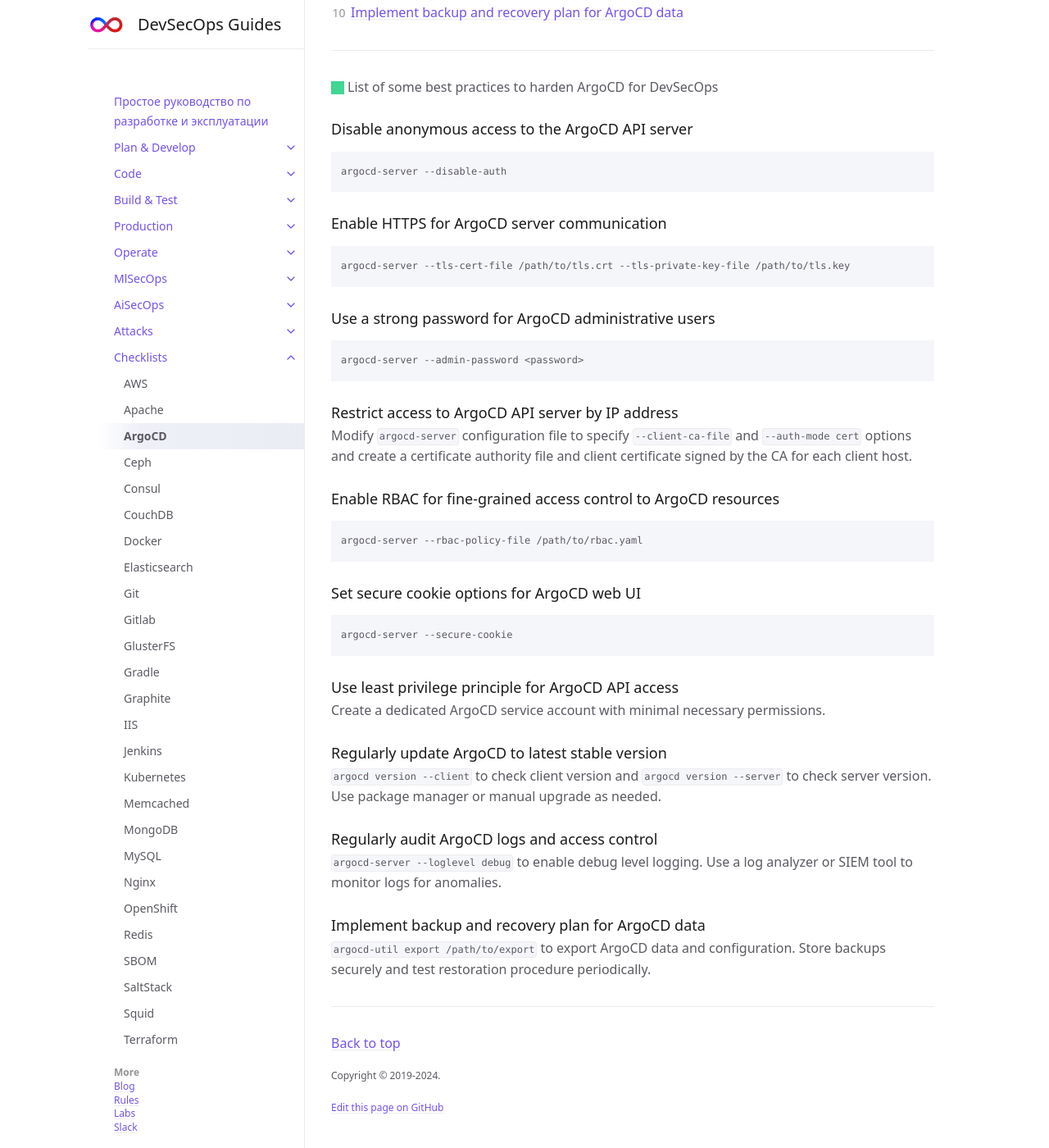
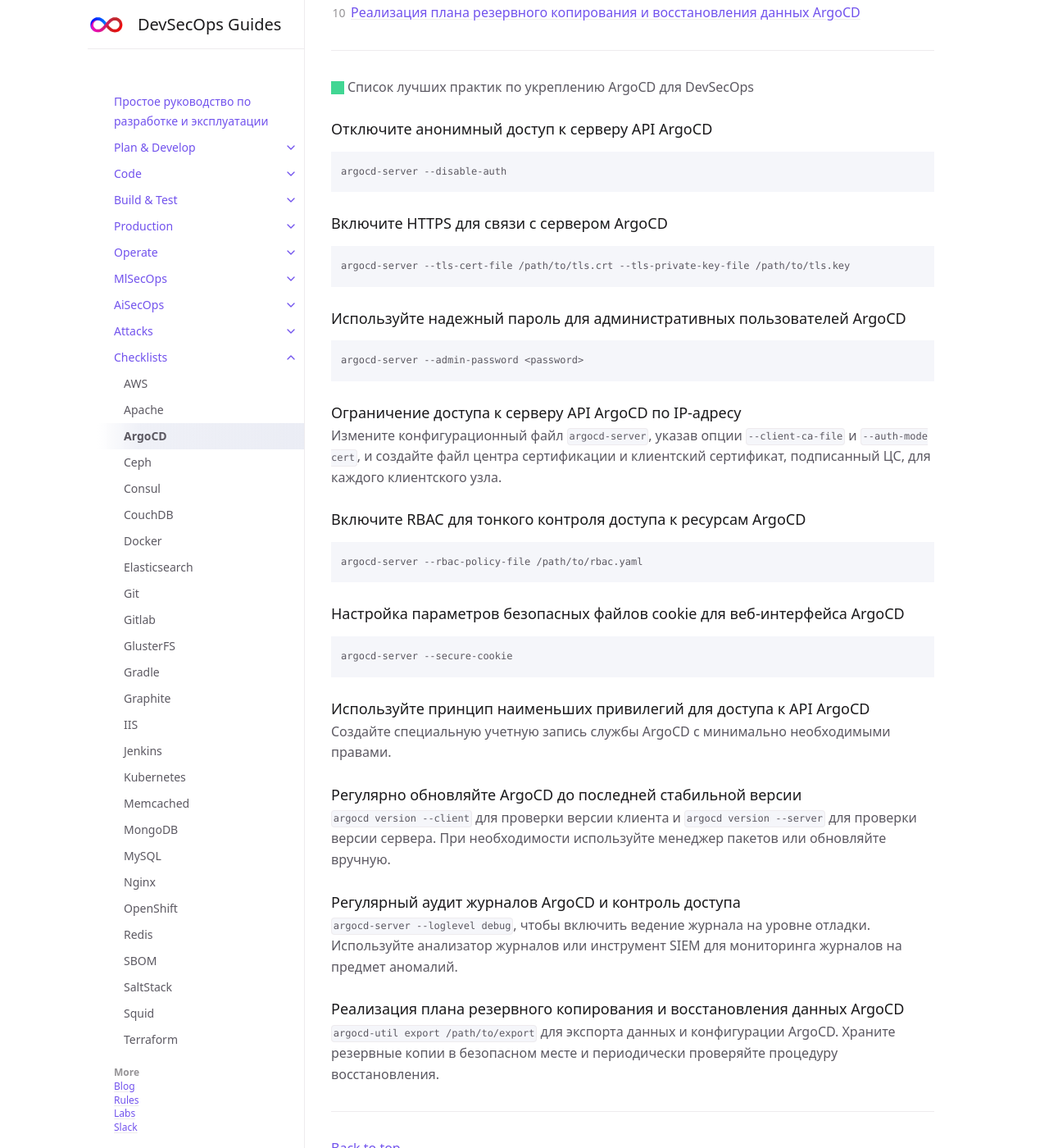
Before and after one commit to 2artem2/Work-Stuff, a Jekyll site: the page built from docs/checklists/argocd.md, in a window 1280 px wide and 1400 px high, scrolled down 454 px. Shown: the whole window at 82% size. Built offline with Jekyll 4.4.1, drawn with Linux system fonts in a browser that asks for light colours; some of the changed text lies outside the part shown.

Commit message:
argocd.md

````diff
--- a/docs/checklists/argocd.md
+++ b/docs/checklists/argocd.md
@@ -4,7 +4,7 @@ title: ArgoCD
 parent: Checklists
 ---
 
-# ArgoCD Hardening for DevSecOps
+# Усиление ArgoCD для DevSecOps
 {: .no_toc }
 
 ## Table of contents
@@ -15,10 +15,10 @@ parent: Checklists
 
 ---
 
-<span class="d-inline-block p-2 mr-1 v-align-middle bg-green-000"></span>List of some best practices to harden ArgoCD for DevSecOps
+<span class="d-inline-block p-2 mr-1 v-align-middle bg-green-000"></span>Список лучших практик по укреплению ArgoCD для DevSecOps
 
 
-### Disable anonymous access to the ArgoCD API server
+### Отключите анонимный доступ к серверу API ArgoCD
 
 
 ```
@@ -26,7 +26,7 @@ argocd-server --disable-auth
 ```
 
 
-### Enable HTTPS for ArgoCD server communication
+### Включите HTTPS для связи с сервером ArgoCD
 
 
 
@@ -35,7 +35,7 @@ argocd-server --tls-cert-file /path/to/tls.crt --tls-private-key-file /path/to/t
 ```
 
 
-### Use a strong password for ArgoCD administrative users
+### Используйте надежный пароль для административных пользователей ArgoCD
 
 
 ```
@@ -43,14 +43,14 @@ argocd-server --admin-password <password>
 ```
 
 
-### Restrict access to ArgoCD API server by IP address
+### Ограничение доступа к серверу API ArgoCD по IP-адресу
 
 
-Modify `argocd-server` configuration file to specify `--client-ca-file` and `--auth-mode cert` options and create a certificate authority file and client certificate signed by the CA for each client host.
+Измените конфигурационный файл `argocd-server`, указав опции `--client-ca-file` и `--auth-mode cert`, и создайте файл центра сертификации и клиентский сертификат, подписанный ЦС, для каждого клиентского узла.
 
 
 
-### Enable RBAC for fine-grained access control to ArgoCD resources
+### Включите RBAC для тонкого контроля доступа к ресурсам ArgoCD
 
 ```
 argocd-server --rbac-policy-file /path/to/rbac.yaml
@@ -58,7 +58,7 @@ argocd-server --rbac-policy-file /path/to/rbac.yaml
 
 
 
-### Set secure cookie options for ArgoCD web UI
+### Настройка параметров безопасных файлов cookie для веб-интерфейса ArgoCD
 
 
 ```
@@ -68,27 +68,27 @@ argocd-server --secure-cookie
 
 
 
-### Use least privilege principle for ArgoCD API access
+### Используйте принцип наименьших привилегий для доступа к API ArgoCD
 
-Create a dedicated ArgoCD service account with minimal necessary permissions.
+Создайте специальную учетную запись службы ArgoCD с минимально необходимыми правами.
 
 
 
-### Regularly update ArgoCD to latest stable version
+### Регулярно обновляйте ArgoCD до последней стабильной версии
 
 
-`argocd version --client` to check client version and `argocd version --server` to check server version. Use package manager or manual upgrade as needed.
+`argocd version --client` для проверки версии клиента и `argocd version --server` для проверки версии сервера. При необходимости используйте менеджер пакетов или обновляйте вручную.
 
 
 
-### Regularly audit ArgoCD logs and access control
+### Регулярный аудит журналов ArgoCD и контроль доступа
 
 
-`argocd-server --loglevel debug` to enable debug level logging. Use a log analyzer or SIEM tool to monitor logs for anomalies.
+`argocd-server --loglevel debug`, чтобы включить ведение журнала на уровне отладки. Используйте анализатор журналов или инструмент SIEM для мониторинга журналов на предмет аномалий.
 
 
 
-### Implement backup and recovery plan for ArgoCD data
+### Реализация плана резервного копирования и восстановления данных ArgoCD
 
 
-`argocd-util export /path/to/export` to export ArgoCD data and configuration. Store backups securely and test restoration procedure periodically.
+`argocd-util export /path/to/export` для экспорта данных и конфигурации ArgoCD. Храните резервные копии в безопасном месте и периодически проверяйте процедуру восстановления.
````
